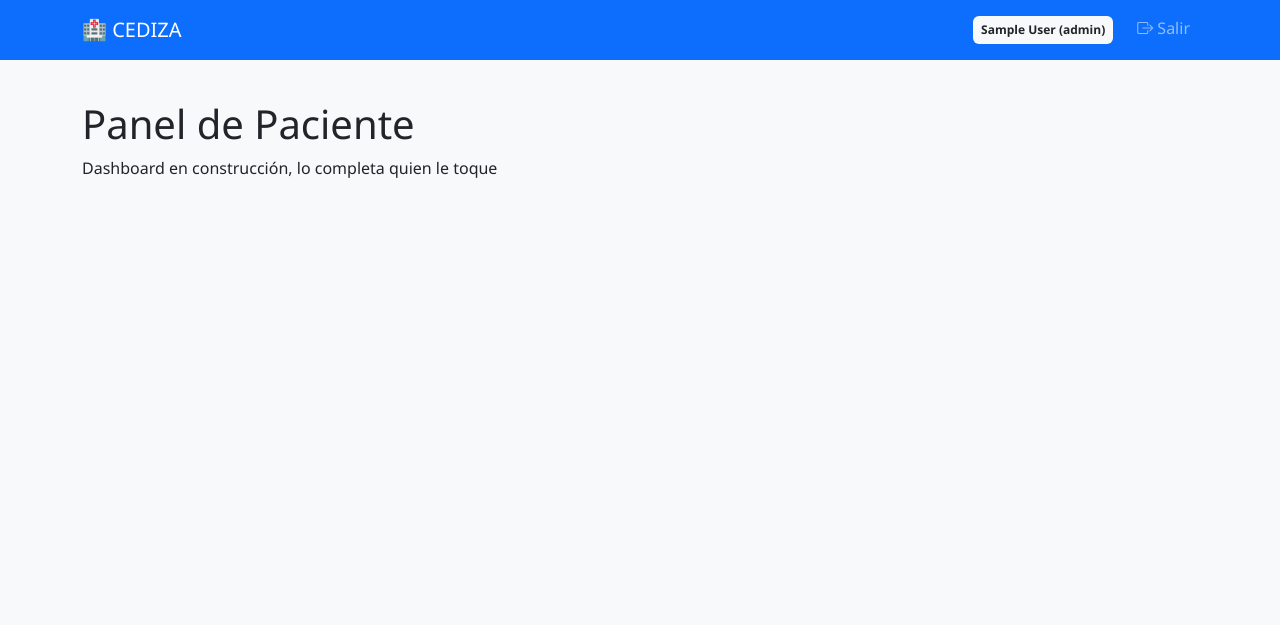
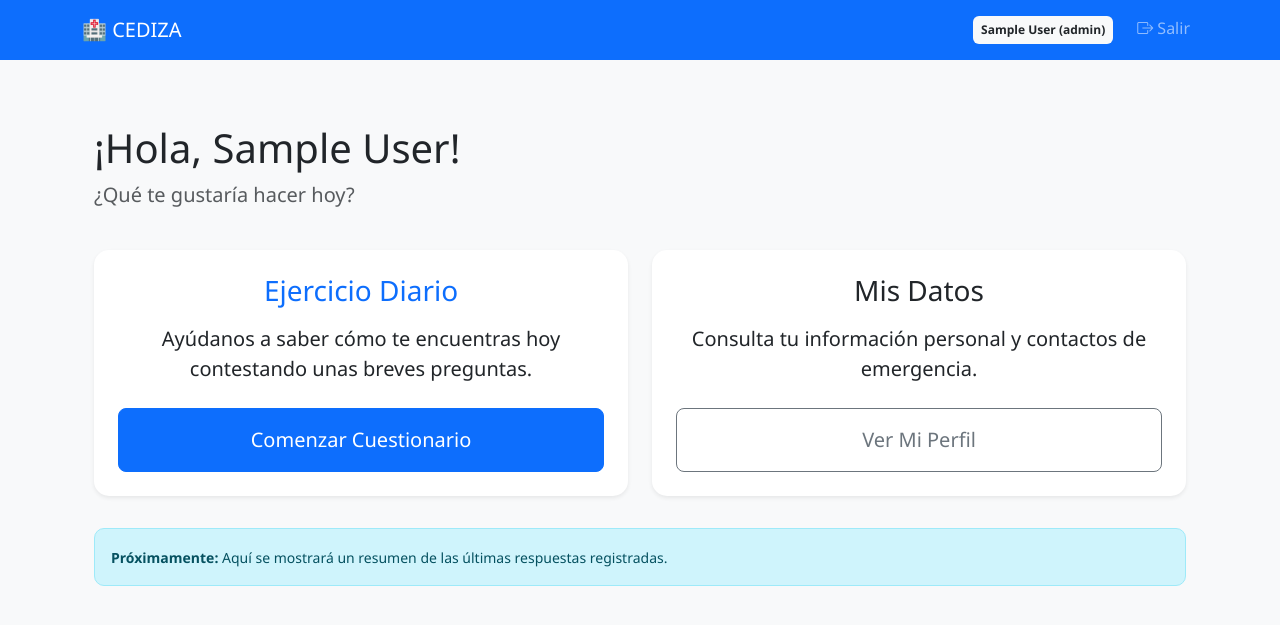
Before and after one commit to mbatla00/cediza_IS, a Flask app: template app/templates/paciente/dashboard.html in a window 1280 px wide. Shown: the top 625 px of the page. Run offline with Flask 3, Linux system fonts and the light colour scheme; the template is opened without the code that fills it, so the values that code supplies are empty; the visitor is signed in with stand-in values (Sample User, id 1).

Commit message:
Finalizada configuración básica del dashboard de paciente

```diff
--- a/app/__init__.py
+++ b/app/__init__.py
@@ -28,4 +28,7 @@ def create_app():
     # Los demás blueprints se registrarán cuando sus controladores existan
     # Esto evita errores si alguien no ha creado aún su parte
 
+    from app.controllers.paciente import paciente_bp
+    app.register_blueprint(paciente_bp)
+
     return app
--- a/app/templates/paciente/dashboard.html
+++ b/app/templates/paciente/dashboard.html
@@ -1,6 +1,52 @@
+{# Usamos 'extends' para traer la arquitectura base del proyecto (menús, CSS global, etc.) #}
 {% extends "base.html" %}
-{% block title %}Panel Paciente{% endblock %}
+
+{% block title %}Mi Panel - CEDIZA{% endblock %}
+
 {% block content %}
-<h1>Panel de Paciente</h1>
-<p>Dashboard en construcción, lo completa quien le toque</p>
+<div class="container mt-4">
+    <div class="row mb-4">
+        <div class="col-12">
+            {# Mostramos el nombre dinámicamente desde la sesión generada en el login #}
+            <h1>¡Hola, {{ session.usuario_nombre }}!</h1>
+            <p class="lead text-muted">¿Qué te gustaría hacer hoy?</p>
+        </div>
+    </div>
+
+    <div class="row">
+        <div class="col-md-6 mb-4">
+            <div class="card shadow-sm border-primary h-100">
+                <div class="card-body text-center p-4">
+                    <h3 class="card-title text-primary mb-3">Ejercicio Diario</h3>
+                    <p class="card-text fs-5 mb-4">Ayúdanos a saber cómo te encuentras hoy contestando unas breves preguntas.</p>
+                    {# Botón gigante btn-lg según requisitos de accesibilidad #}
+                    <a href="{{ url_for('paciente.cuestionario') }}" class="btn btn-primary btn-lg w-100 py-3">
+                        Comenzar Cuestionario
+                    </a>
+                </div>
+            </div>
+        </div>
+
+        <div class="col-md-6 mb-4">
+            <div class="card shadow-sm h-100">
+                <div class="card-body text-center p-4">
+                    <h3 class="card-title mb-3">Mis Datos</h3>
+                    <p class="card-text fs-5 mb-4">Consulta tu información personal y contactos de emergencia.</p>
+                    <a href="{{ url_for('paciente.perfil') }}" class="btn btn-outline-secondary btn-lg w-100 py-3">
+                        Ver Mi Perfil
+                    </a>
+                </div>
+            </div>
+        </div>
+    </div>
+
+    {# NOTA TÉCNICA: Espacio reservado para mostrar resultados recientes en futuras iteraciones #}
+    <div class="row mt-2">
+        <div class="col-12">
+            <div class="alert alert-info">
+                <small><strong>Próximamente:</strong> Aquí se mostrará un resumen de las últimas respuestas registradas.</small>
+            </div>
+        </div>
+    </div>
+</div>
 {% endblock %}
```
Also changed, not shown: app/controllers/__init__.py (+19 -0 lines), app/controllers/paciente.py (added, +34 -0 lines).
